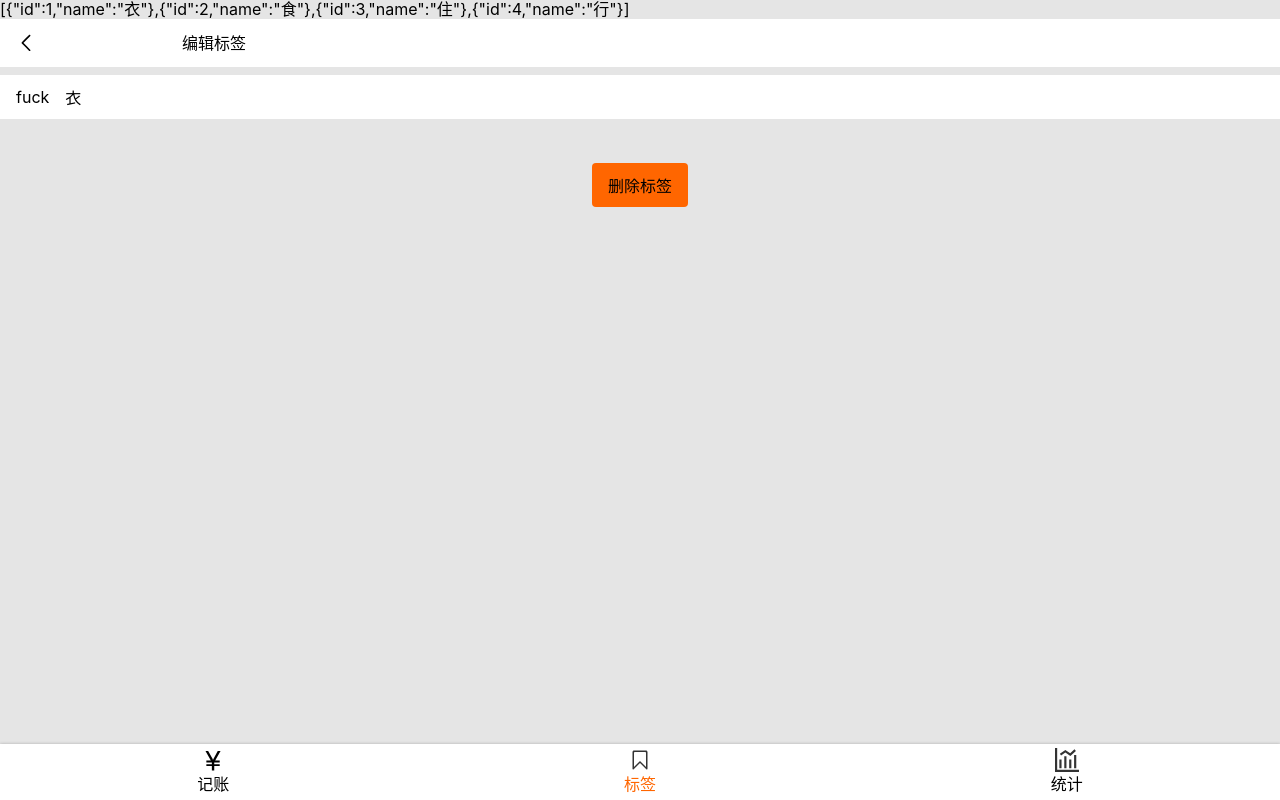
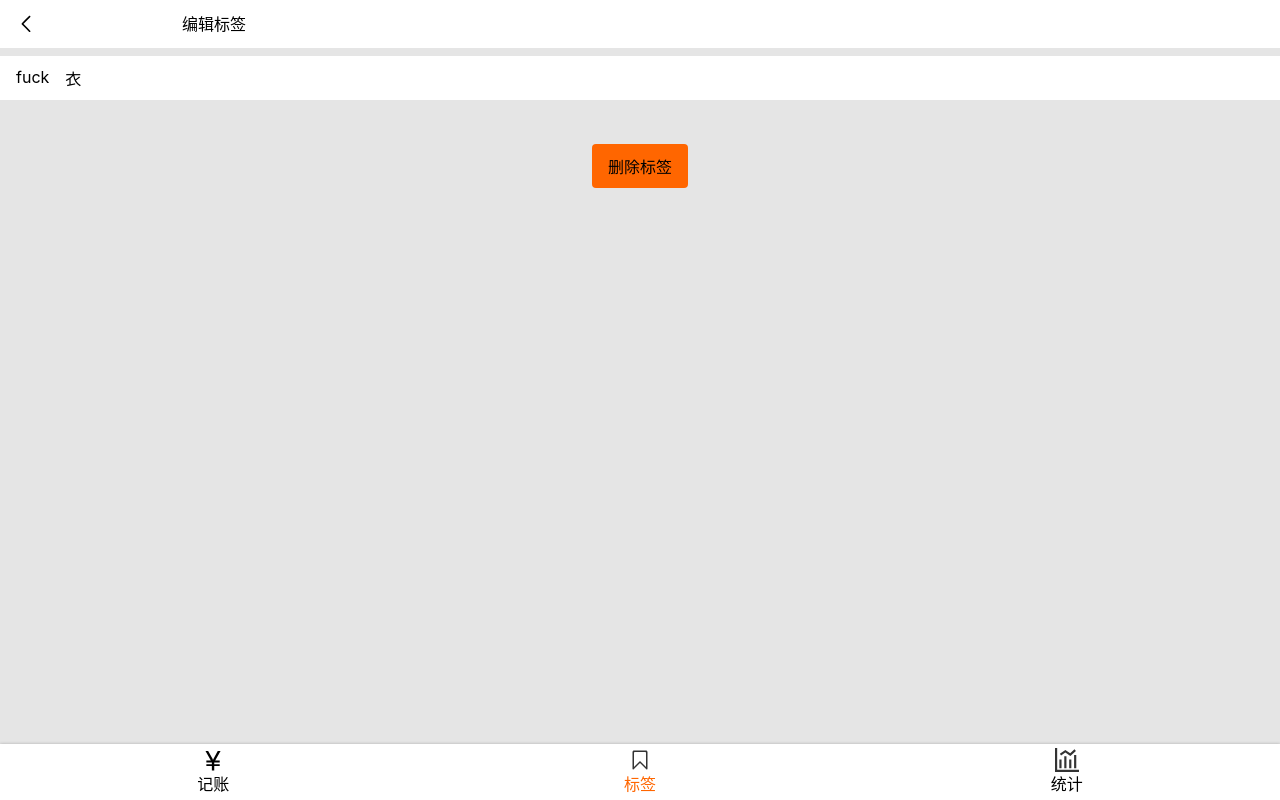
Before and after one commit to Leerongyue/morney-react, a React app: page /#/tags/1 in a window 1280 px wide. Built offline with nearby package versions, Linux system fonts and the light colour scheme.

Commit message:
完成删除Tag

```diff
--- a/src/Money/useTags.tsx
+++ b/src/Money/useTags.tsx
@@ -29,6 +29,12 @@ const useTags = () => {
     tagsClone.splice(index, 1, {id: id, name: obj.name});
     setTags(tagsClone);
   };
-  return {tags, setTags, findTag, findTagIndex, updateTag};
+  const deleteTag=(id:number)=>{
+    const index = findTagIndex(id);
+    const tagsClone = JSON.parse(JSON.stringify(tags));//深拷贝，react数据不可变必须要拷贝
+    tagsClone.splice(index, 1);
+    setTags(tagsClone);
+  }
+  return {tags, setTags, findTag, findTagIndex, updateTag,deleteTag};
 };
 export {useTags};
--- a/src/views/Tags/EditTag.tsx
+++ b/src/views/Tags/EditTag.tsx
@@ -35,12 +35,13 @@ background:#ffffff;
 `;
 
 const EditTag = () => {
-  const {findTag, updateTag,tags} = useTags();
+  const {findTag, updateTag, deleteTag} = useTags();
   let {id} = useParams<Params>();//从url中找id(string)
   const tag = findTag(parseInt(id));
+
+  if (tag) {
     return (
       <Layout>
-      {JSON.stringify(tags)}
         <Header>
           <Icon name={'left'}/>
           <span>编辑标签</span>
@@ -54,9 +55,15 @@ const EditTag = () => {
           </Input>
         </InputWrapper>
         <ButtonWrapper>
-        <Button>删除标签</Button>
+          <Button onClick={() => deleteTag(tag.id)}>删除标签</Button>
         </ButtonWrapper>
       </Layout>
     );
+  } else {
+    return (
+      <div>删除成功</div>
+    );
+  }
+
 };
 export {EditTag};
```
Lines whose indentation alone changed are shown as unchanged.
